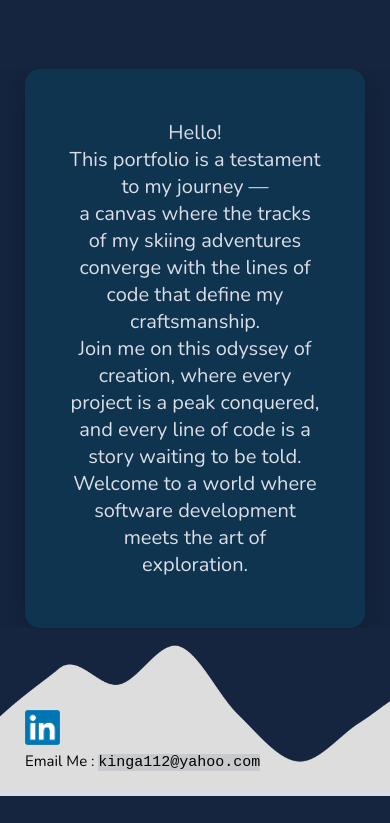
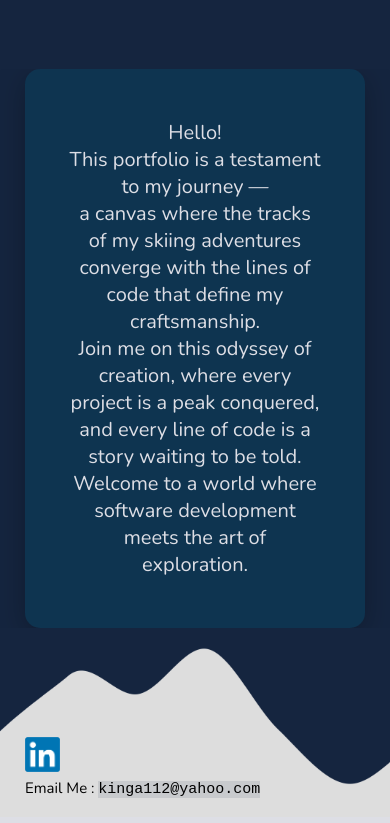
Before and after one commit to kinga112/portfolio, a React (Vite) app in the folder portfolio/: page / in a window 390 px wide. Shown: the part 591-1414 px from the top of the page. Before the commit the page ends 1387 px from the top, so only its background shows below. Built offline with nearby package versions, Linux system fonts and the light colour scheme.

Commit message:
trying to fix bottom image css for mobile

```diff
--- a/portfolio/src/App.tsx
+++ b/portfolio/src/App.tsx
@@ -7,8 +7,8 @@ import NavBar from './components/NavBar'
 function App() {
   return (
     <>
-      {/* <meta name="viewport" content="user-scalable=no, width=device-width, initial-scale=1.0" /> */}
-      {/* <meta name="apple-mobile-web-app-capable" content="yes" /> */}
+      <meta name="viewport" content="user-scalable=no, width=device-width, initial-scale=1.0" />
+      <meta name="apple-mobile-web-app-capable" content="yes" />
       <style>
         @import url('https://fonts.googleapis.com/css2?family=Nunito:wght@200;300;400;500;600;700;800;900&display=swap');
       </style>
--- a/portfolio/src/pages/Home.css
+++ b/portfolio/src/pages/Home.css
@@ -178,6 +178,10 @@ code{
         left: 25px;
     }
 
+    #bottom-image{
+        max-width: 700px;
+    }
+
     #logo{
         height: 35px;
         width: 35px;
```
